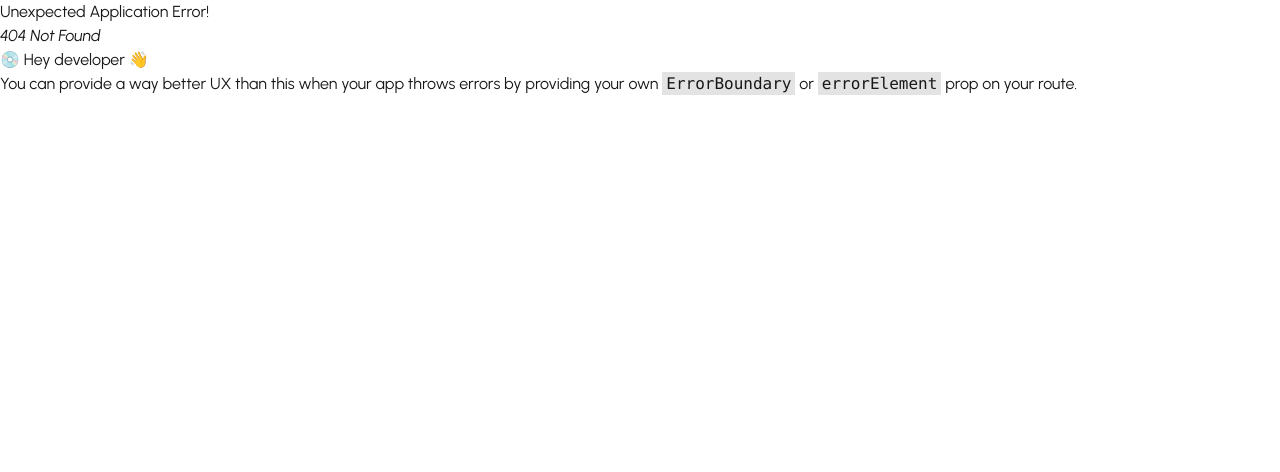
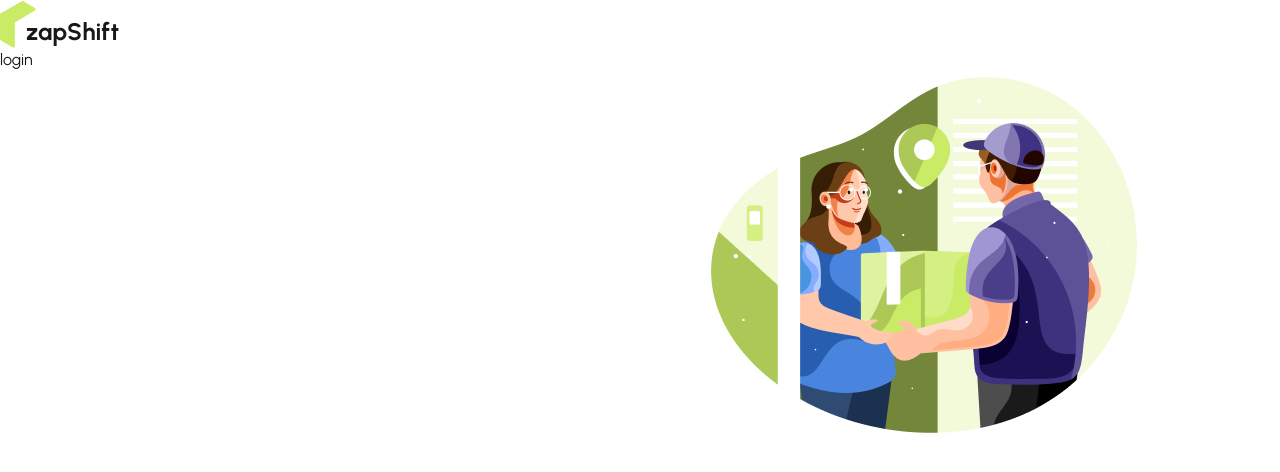
Before and after one commit to AyanSujon/zap-shift-client, a React (Vite) app: page /login in a window 1280 px wide. Before the commit this address had no page. Shown: the top 472 px of the page. Built offline with nearby package versions, Linux system fonts and the light colour scheme.

Commit message:
added auth Pages

```diff
--- a/package.json
+++ b/package.json
@@ -13,6 +13,7 @@
     "@tailwindcss/vite": "^4.1.17",
     "react": "^19.2.0",
     "react-dom": "^19.2.0",
+    "react-hook-form": "^7.66.0",
     "react-icons": "^5.5.0",
     "react-leaflet": "^5.0.0-rc.2",
     "react-responsive-carousel": "^3.2.23",
--- /dev/null
+++ b/src/layouts/AuthLayout.jsx
@@ -0,0 +1,22 @@
+import React from 'react';
+import Logo from '../components/Logo/Logo';
+import { Outlet } from 'react-router';
+import authImage from '../assets/authImage.png'
+
+const AuthLayout = () => {
+    return (
+        <div className='max-w-7xl mx-auto'>
+            <Logo></Logo>
+            <div className='flex '>
+                <div className='flex-1'>
+                    <Outlet></Outlet>
+                </div>
+                <div className='flex-1'>
+                    <img src={authImage} alt=" Auth Image" />
+                </div>
+            </div>
+        </div>
+    );
+};
+
+export default AuthLayout;
--- /dev/null
+++ b/src/pages/Auth/Login/Login.jsx
@@ -0,0 +1,11 @@
+import React from 'react';
+
+const Login = () => {
+    return (
+        <div>
+            login
+        </div>
+    );
+};
+
+export default Login;
--- /dev/null
+++ b/src/pages/Auth/Register/Register.jsx
@@ -0,0 +1,11 @@
+import React from 'react';
+
+const Register = () => {
+    return (
+        <div>
+            Rigister
+        </div>
+    );
+};
+
+export default Register;
--- a/src/routes/router.jsx
+++ b/src/routes/router.jsx
@@ -2,6 +2,9 @@
 import RootLayout from "../layouts/RootLayout";
 import Home from "../pages/Home/Home/Home";
 import Coverage from "../pages/Coverage/Coverage";
+import AuthLayout from "../layouts/AuthLayout";
+import Login from "../pages/Auth/Login/Login";
+import Register from "../pages/Auth/Register/Register";
 
 export const router = createBrowserRouter([
   {
@@ -19,4 +22,18 @@
         }
     ]
   },
+  {
+    path: '/',
+    Component: AuthLayout,
+    children:[
+      {
+        path: '/login',
+        Component: Login,
+      },
+      {
+        path: '/register',
+        Component: Register,
+      }
+    ]
+  }
 ]);
```
Also changed, not shown: 1 other file (tests, documents, lock files or other folders).
